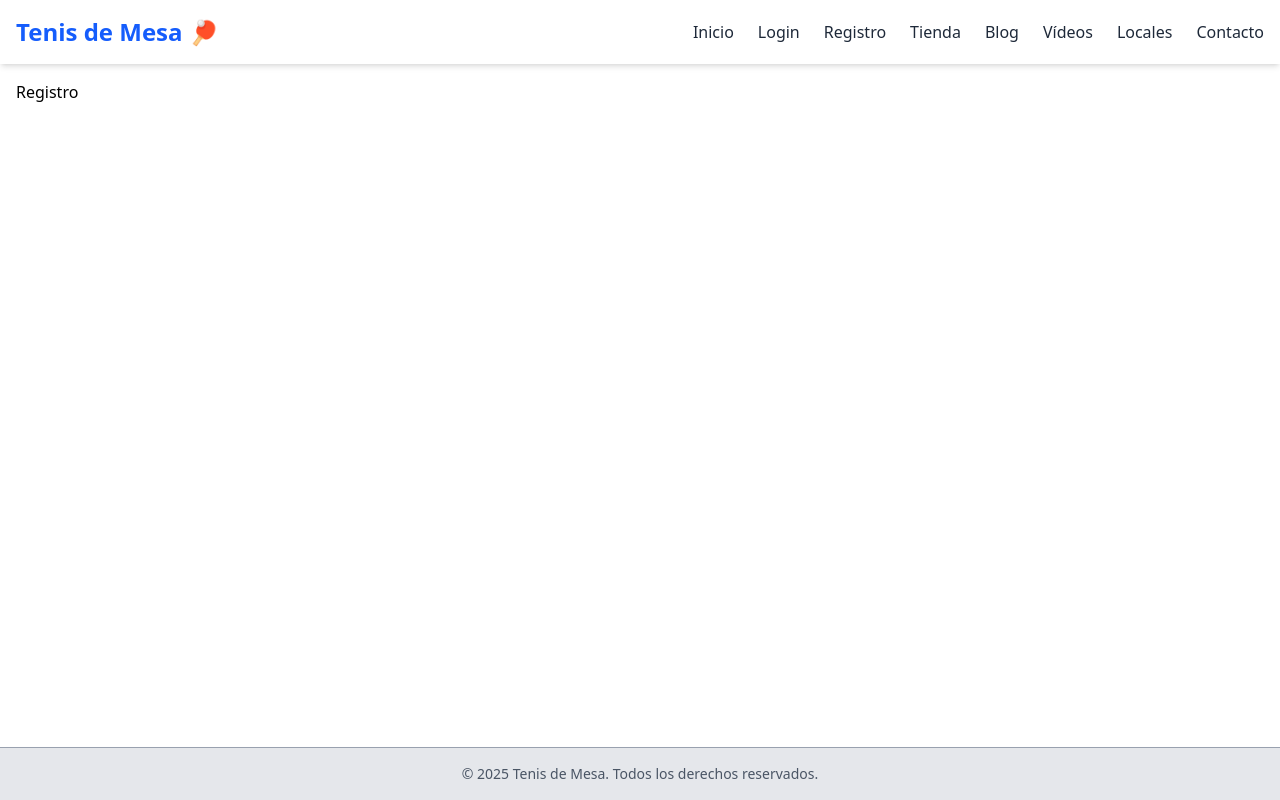
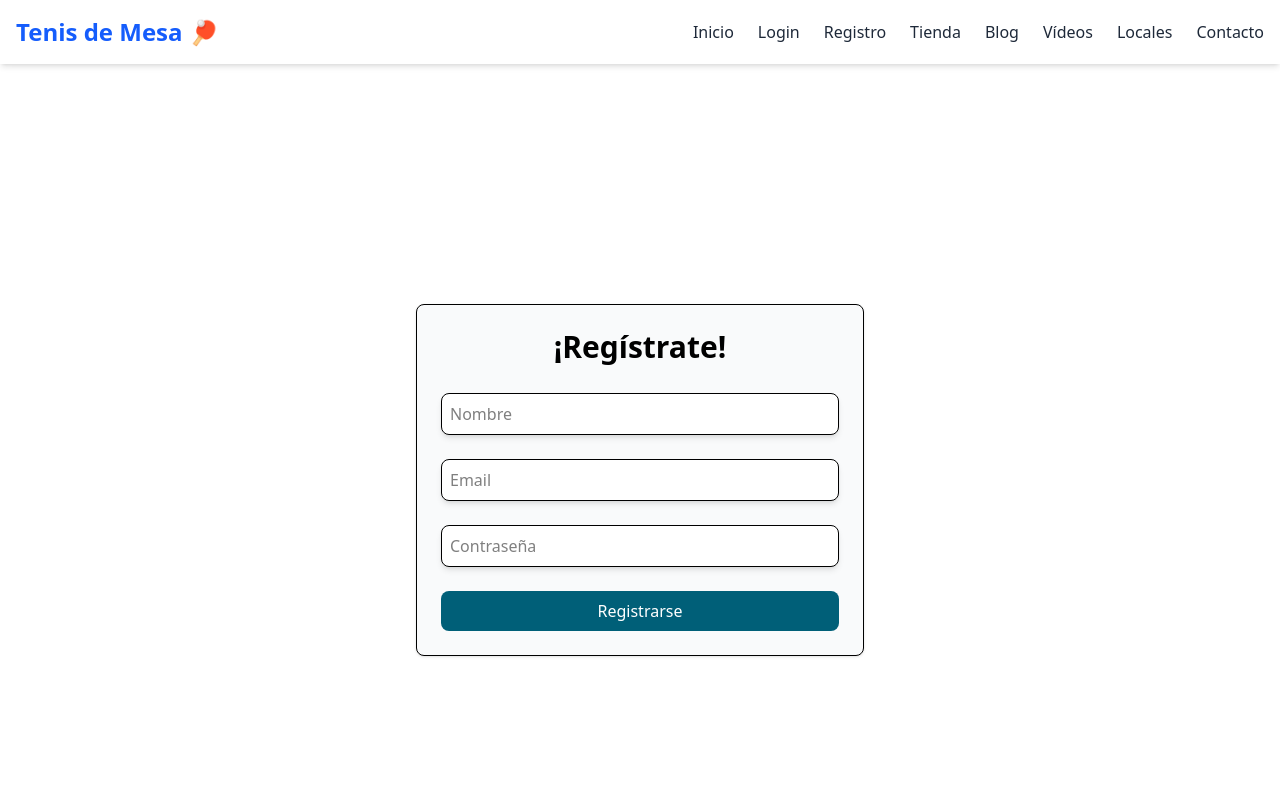
Before and after one commit to MarioGonzalezVela/front-web-tenis-mesa, a Next.js app: page /register in a window 1280 px wide. Shown: the top 800 px of the page. Built offline with nearby package versions, Linux system fonts and the light colour scheme.

Commit message:
Add Register Form

```diff
--- a/src/app/register/page.tsx
+++ b/src/app/register/page.tsx
@@ -1,3 +1,88 @@
+'use client';
+
+import { useState } from 'react';
+
 export default function RegisterPage() {
-    return <h1>Registro</h1>
-  }
+  const [form, setForm] = useState({
+    name: '',
+    email: '',
+    password: '',
+  });
+  const [message, setMessage] = useState('');
+
+  const handleChange = (e: React.ChangeEvent<HTMLInputElement>) => {
+    setForm({ ...form, [e.target.name]: e.target.value });
+  };
+
+  const handleSubmit = async (e: React.FormEvent) => {
+    e.preventDefault();
+    setMessage('');
+
+    // Conexión con la API
+
+    try {
+      const response = await fetch('http://localhost:8000/api/register', {
+        method: 'POST',
+        headers: {
+          'Content-Type': 'application/json',
+          Accept: 'application/json',
+        },
+        body: JSON.stringify(form),
+      });
+
+      const data = await response.json();
+
+      if (!response.ok) {
+        throw new Error(data.message || 'Error al registrar usuario');
+      }
+
+      setMessage('Registrado con éxito!');
+      setForm({ name: '', email: '', password: '' });
+    } catch (err: any) {
+      setMessage(err.message);
+    }
+  };
+
+  return (
+    <div className="min-h-screen flex items-center justify-center bg-white">
+      <div className="w-full max-w-md p-6 bg-gray-50 border rounded-lg shadow">
+        <h1 className="text-3xl font-bold mb-7 text-center">¡Regístrate!</h1>
+        <form onSubmit={handleSubmit} className="space-y-4">
+          <input
+            type="text"
+            name="name"
+            placeholder="Nombre"
+            value={form.name}
+            onChange={handleChange}
+            className="w-full p-2 mb-6 border rounded-lg bg-white hover:border-cyan-800 shadow-md"
+          />
+          <input
+            type="email"
+            name="email"
+            placeholder="Email"
+            value={form.email}
+            onChange={handleChange}
+            className="w-full p-2 mb-6 border rounded-lg bg-white hover:border-cyan-800 shadow-md"
+          />
+          <input
+            type="password"
+            name="password"
+            placeholder="Contraseña"
+            value={form.password}
+            onChange={handleChange}
+            className="w-full p-2 mb-6 border rounded-lg bg-white hover:border-cyan-800 shadow-md"
+          />
+          <button
+            type="submit"
+            className="w-full bg-cyan-800 text-white py-2 rounded-lg hover:bg-cyan-900"
+          >
+            Registrarse
+          </button>
+        </form>
+        {message && (
+          <p className="mt-4 text-center text-red-600">{message}</p>
+        )}
+      </div>
+    </div>
+  );
+}
```
